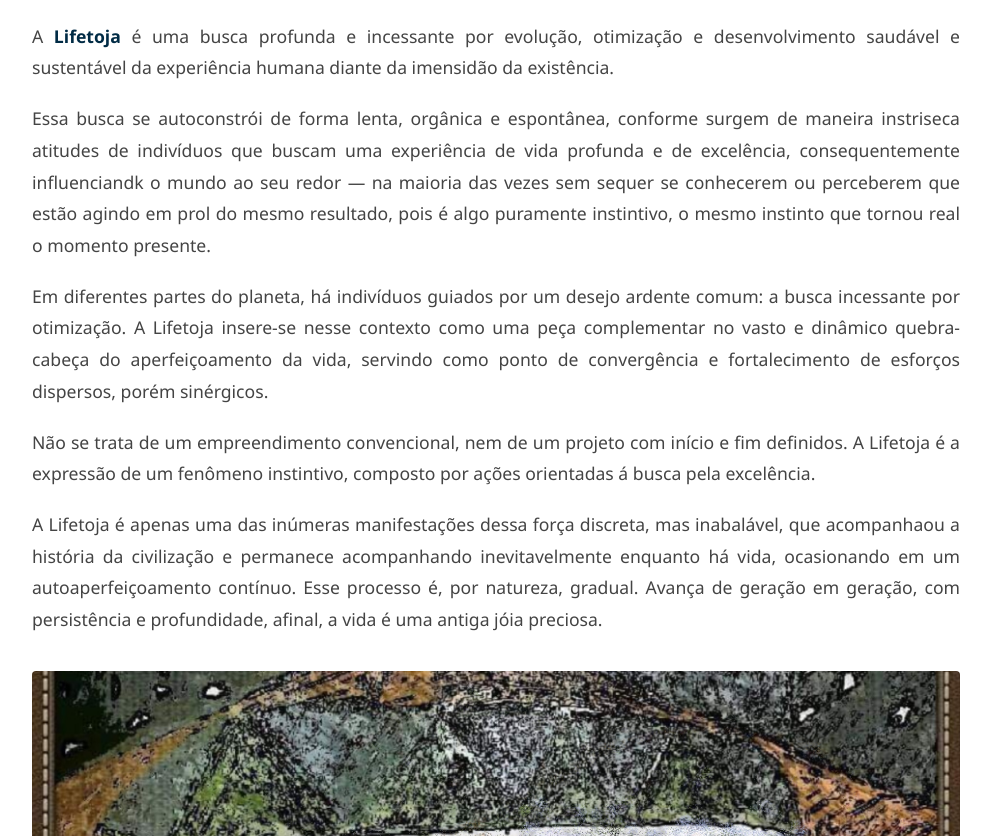
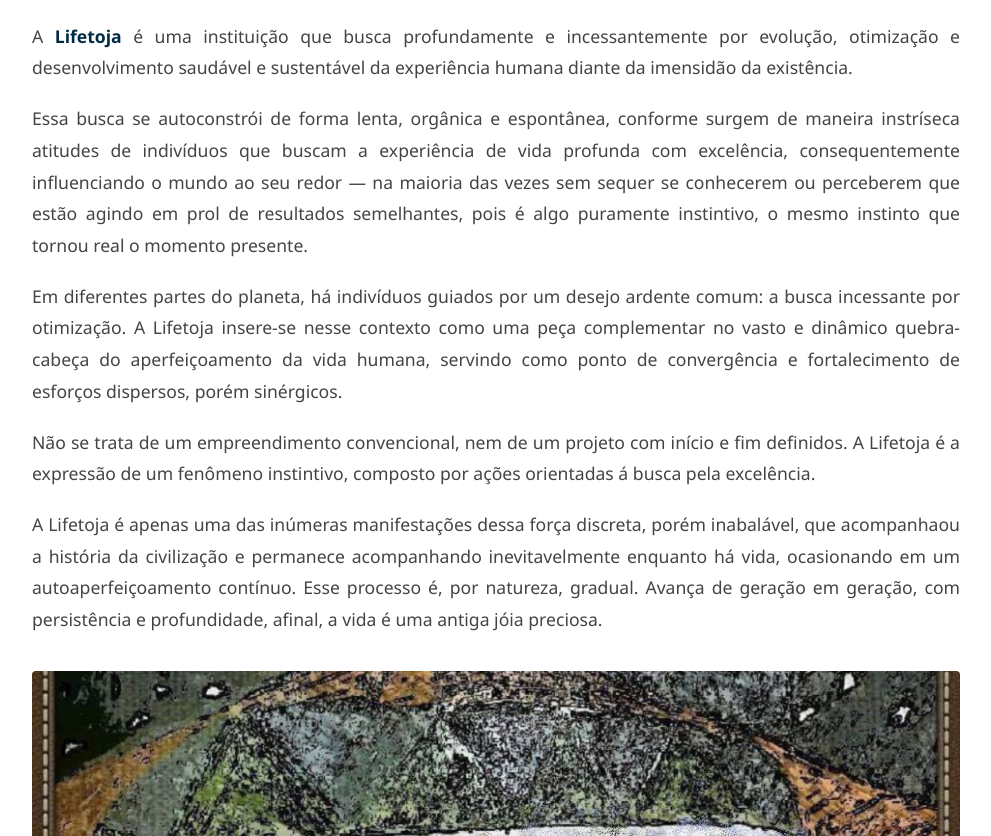
Before and after one commit to henrique-toja/Lifetoja, a plain HTML site: page index.html in a window 1280 px wide. Shown: the part 414-1250 px from the top of the page, without its empty margins (144-1135 px from the left). Drawn offline with Linux system fonts and the light colour scheme.

Commit message:
Atualizar o index.html

```diff
--- a/index.html
+++ b/index.html
@@ -168,26 +168,26 @@
     <h1>Lifetoja</h1>
 <h1>Desenvolvimento Humano, Social e Tecnológico</h1>
     <p>
-      A <strong>Lifetoja</strong> é uma busca profunda e incessante por evolução, otimização e desenvolvimento saudável e sustentável da experiência humana diante da imensidão da existência.
+      A <strong>Lifetoja</strong> é uma instituição que busca profundamente e incessantemente por evolução, otimização e desenvolvimento saudável e sustentável da experiência humana diante da imensidão da existência.
     </p>
 
     <p>
-      Essa busca se autoconstrói de forma lenta, orgânica e espontânea, conforme surgem de maneira instriseca atitudes de indivíduos que buscam uma experiência de vida profunda e de excelência, consequentemente influenciandk o mundo ao seu redor — na maioria das vezes sem sequer se conhecerem ou perceberem que estão agindo em prol do mesmo resultado, pois é algo puramente instintivo, o mesmo instinto que tornou real o momento presente.
+      Essa busca se autoconstrói de forma lenta, orgânica e espontânea, conforme surgem de maneira instríseca atitudes de indivíduos que buscam a experiência de vida profunda com excelência, consequentemente influenciando o mundo ao seu redor — na maioria das vezes sem sequer se conhecerem ou perceberem que estão agindo em prol de resultados semelhantes, pois é algo puramente instintivo, o mesmo instinto que tornou real o momento presente.
     </p>
 
     <p>
-      Em diferentes partes do planeta, há indivíduos guiados por um desejo ardente comum: a busca incessante por otimização. A Lifetoja insere-se nesse contexto como uma peça complementar no vasto e dinâmico quebra-cabeça do aperfeiçoamento da vida, servindo como ponto de convergência e fortalecimento de esforços dispersos, porém sinérgicos.
+      Em diferentes partes do planeta, há indivíduos guiados por um desejo ardente comum: a busca incessante por otimização. A Lifetoja insere-se nesse contexto como uma peça complementar no vasto e dinâmico quebra-cabeça do aperfeiçoamento da vida humana, servindo como ponto de convergência e fortalecimento de esforços dispersos, porém sinérgicos.
     </p>
 
     <p>
       Não se trata de um empreendimento convencional, nem de um projeto com início e fim definidos. A Lifetoja é a expressão de um fenômeno instintivo, composto por ações orientadas á busca pela excelência.
     </p>
 
-    <p>A Lifetoja é apenas uma das inúmeras manifestações dessa força discreta, mas inabalável, que acompanhaou a história da civilização e permanece acompanhando inevitavelmente enquanto há vida, ocasionando em um autoaperfeiçoamento contínuo.
+    <p>A Lifetoja é apenas uma das inúmeras manifestações dessa força discreta, porém inabalável, que acompanhaou a história da civilização e permanece acompanhando inevitavelmente enquanto há vida, ocasionando em um autoaperfeiçoamento contínuo.
       Esse processo é, por natureza, gradual. Avança de geração em geração, com persistência e profundidade, afinal, a vida é uma antiga jóia preciosa.
     </p>
 
-     <img src="banner.png" alt="Banner Lifetoja - Representação visual Slogan" class="banner">
+     <img src="banner.png" alt="Banner Lifetoja" class="banner">
   </header>
 
   <footer>
```
